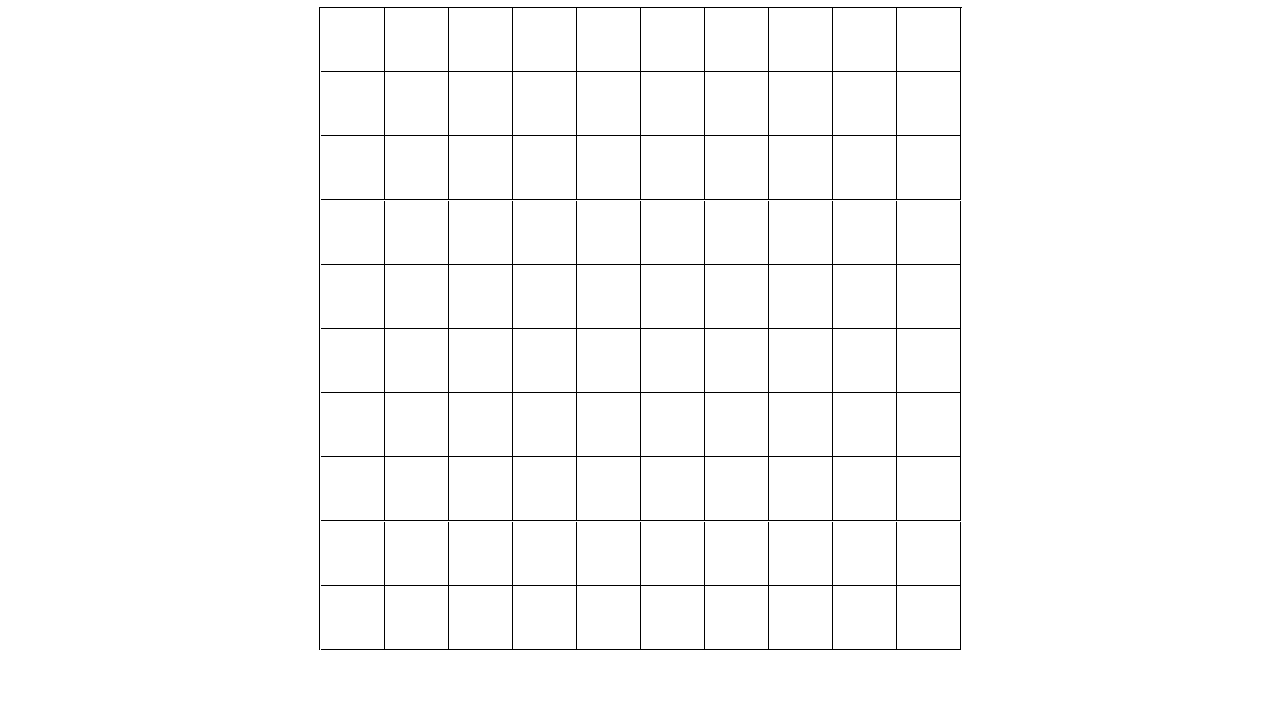
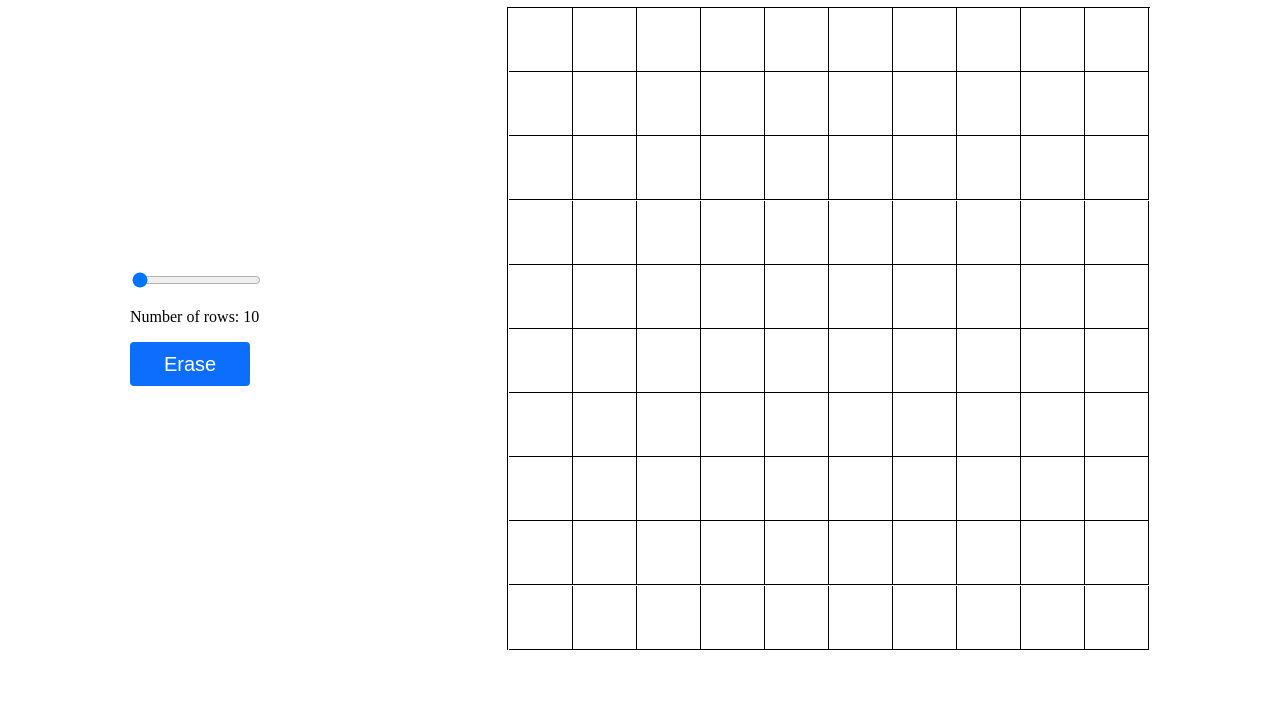
Before and after one commit to sai-ram-pendyala/etch-a-sketch, a plain HTML site: page index.html in a window 1280 px wide. Shown: the part 73-800 px from the top of the page. Drawn offline with Linux system fonts and the light colour scheme.

Commit message:
Add erase function

```diff
--- a/index.html
+++ b/index.html
@@ -9,9 +9,13 @@
     <title>Etch-A-Sketch</title>
 </head>
 <body>
-    <div>
-        <input type="range" min="10" max="64" value="1" id="rowsRange">
-        <p>Number of rows: <span id="rowsValue">1</span></p>
+    <h1>Etch-A-Sketch</h1>
+    <div class="content">
+        <div>
+            <input type="range" min="10" max="64" value="1" id="rowsRange">
+            <p>Number of rows: <span id="rowsValue">1</span></p>
+            <button class="btn">Erase</button>
+        </div>
         <div id="grid"></div>
     </div>
 </body>
--- a/javascript.js
+++ b/javascript.js
@@ -1,6 +1,7 @@
 const rowsRange = document.getElementById('rowsRange');
 const rowsValue = document.getElementById('rowsValue');
 const grid = document.getElementById('grid');
+const btn = document.querySelector('.btn');
 
 rowsValue.textContent = rowsRange.value;
 let clicked = false;
@@ -26,7 +27,7 @@ function createGrid(rows) {
 
 createGrid(rowsRange.value);
 
-const cells = document.querySelectorAll('.cell');
+let cells = document.querySelectorAll('.cell');
 
 rowsRange.addEventListener('input', function() {
     rowsValue.textContent = this.value;
@@ -41,3 +42,8 @@ function hover(evt) {
     if(!grid.contains(evt.target)) return;
     evt.target.classList.add('hover');
 }
+
+btn.addEventListener('click', function(){
+    let cells = document.querySelectorAll('.cell');
+    cells.forEach(cell => cell.classList.remove('hover'));
+})
--- a/stylesheet.css
+++ b/stylesheet.css
@@ -1,5 +1,14 @@
+h1 {
+    text-align: center;
+}
+.content {
+    display: flex;
+    align-items: center;
+    justify-content: space-around;
+}
+
 #grid {
-    margin: 0 auto;
+    /* margin: 0 auto; */
     display: flex;
     flex-wrap: wrap;
     box-sizing: content-box;
@@ -20,3 +29,28 @@
 .hover {
     background-color: black;
 }
+
+.btn {
+    width: 120px;
+    cursor: pointer;
+    color: rgb(255, 255, 255);
+    background-color: rgb(13, 110, 253);
+    display: inline-block;
+    font-weight: 400;
+    line-height: 1.5;
+    text-align: center;
+    border: 1px solid transparent;
+    padding: 6px 12px;
+    font-size: 20px;
+    border-radius: 0.25rem;
+}
+
+.btn:hover {
+    color: rgb(13, 110, 253);
+    background-color: rgb(255, 255, 255);
+    border-color: rgb(13, 110, 253);
+}
+
+.btn:active {
+    box-shadow: 2px 2px 5px rgb(0, 0, 0);
+}
```
